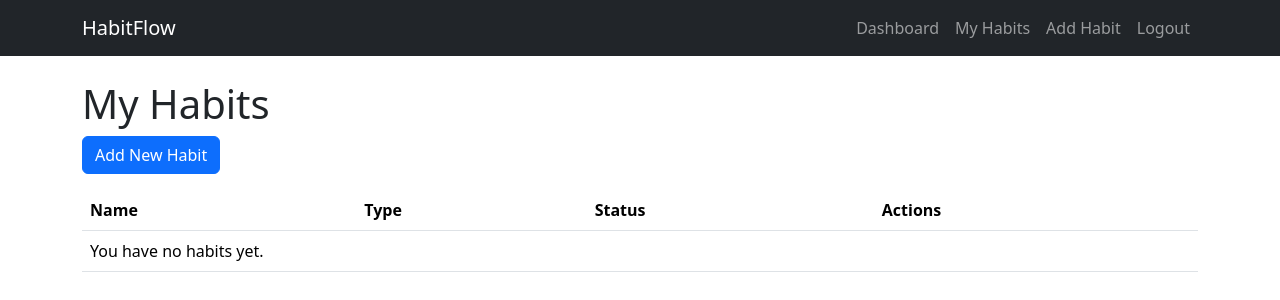
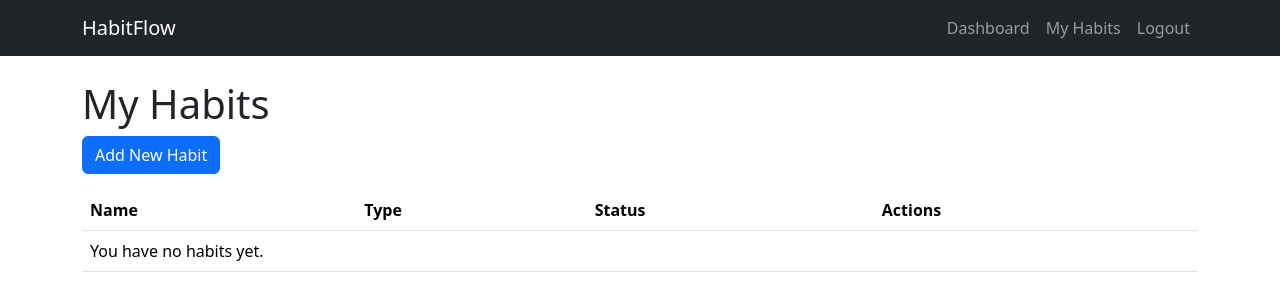
Before and after one commit to thejog2/habitflow, a Django app: page /habits/ in a window 1280 px wide. Shown: the top 300 px of the page. Run offline with Django 5.2, Linux system fonts and the light colour scheme; the visitor is signed in with stand-in values (Sample User, id 1); data that the repository does not hold is empty.

Commit message:
removed add habit button from the nav bar to improve UX

```diff
--- a/templates/base.html
+++ b/templates/base.html
@@ -37,11 +37,6 @@
                             <a class="nav-link" href="{% url 'habit_list' %}">My Habits</a>
                         </li>
 
-                        <!-- Add Habit -->
-                        <li class="nav-item">
-                            <a class="nav-link" href="{% url 'habit_create' %}">Add Habit</a>
-                        </li>
-
                         <!-- Admin Dashboard (only for admins) -->
                         {% if user.profile.role == "admin" %}
                         <li class="nav-item">
@@ -76,6 +71,7 @@
 
 
 
+
     <main class="container">
 
         {% if messages %}
```
